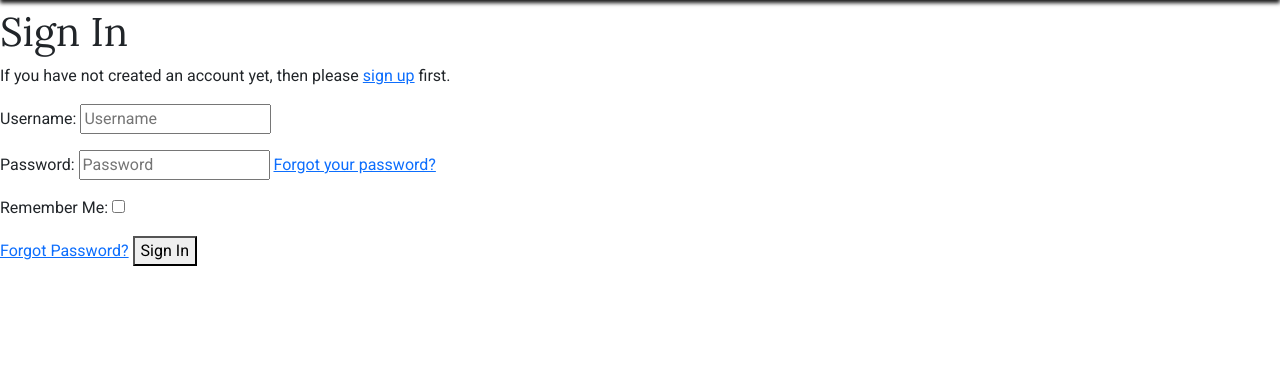
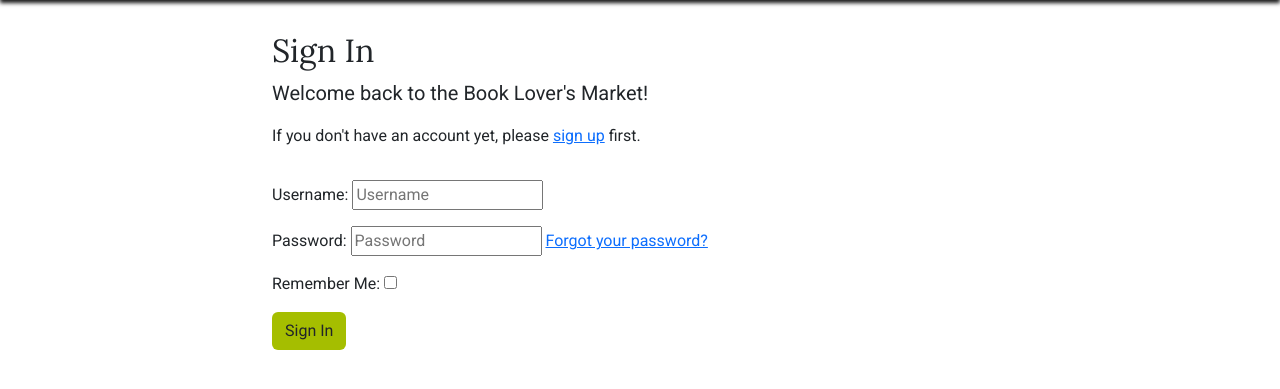
Before and after one commit to Gary-Burke/book-lovers-market, a Django app: page /accounts/login/ in a window 1280 px wide. Shown: the part 66-455 px from the top of the page. Run offline with Django 5.2, Linux system fonts and the light colour scheme; some libraries are stand-ins or nearby versions.

Commit message:
Style AllAuth pages

```diff
--- a/static/css/style.css
+++ b/static/css/style.css
@@ -49,3 +49,13 @@ nav {
 .alert-danger {
     background-color: rgba(240, 0, 0, 0.35);
 }
+
+.btn-confirm {
+    background-color: var(--secondary-color);
+}
+
+.btn-confirm:hover {
+    background-color: white;
+    border: solid 1px var(--secondary-color);
+    color: var(--secondary-color);
+}
--- a/templates/account/login.html
+++ b/templates/account/login.html
@@ -3,44 +3,31 @@
 {% load i18n %}
 {% load account socialaccount %}
 
-{% block head_title %}{% trans "Sign In" %}{% endblock head_title %}
+{% block head_title %}{% trans "Sign In" %}{% endblock %}
 
 {% block content %}
 
-<h1>{% trans "Sign In" %}</h1>
+<div class="container">
+  <div class="row">
+    <div class="col-md-8 mt-4 offset-md-2">
+      <h2>{% trans "Sign In" %}</h2>
 
-{% get_providers as socialaccount_providers %}
-
-{% if socialaccount_providers %}
-<p>{% blocktrans with site.name as site_name %}Please sign in with one
-of your existing third party accounts. Or, <a href="{{ signup_url }}">sign up</a>
-for a {{ site_name }} account and sign in below:{% endblocktrans %}</p>
-
-<div class="socialaccount_ballot">
-
-  <ul class="socialaccount_providers">
-    {% include "socialaccount/snippets/provider_list.html" with process="login" %}
-  </ul>
-
-  <div class="login-or">{% trans 'or' %}</div>
-
+      <p class="lead">{% blocktrans %}Welcome back to the Book Lover's Market!</p>
+      <p>If you don't have an account yet, please <a class="link" href="{{ signup_url }}">sign up</a> first.
+        {% endblocktrans %}</p>
     </div>
-
-{% include "socialaccount/snippets/login_extra.html" %}
-
-{% else %}
-<p>{% blocktrans %}If you have not created an account yet, then please
-<a href="{{ signup_url }}">sign up</a> first.{% endblocktrans %}</p>
-{% endif %}
-
+  </div>
+  <div class="row">
+    <div class="col-md-8 mt-3 offset-md-2">
       <form class="login" method="POST" action="{% url 'account_login' %}">
         {% csrf_token %}
         {{ form.as_p }}
         {% if redirect_field_value %}
         <input type="hidden" name="{{ redirect_field_name }}" value="{{ redirect_field_value }}" />
         {% endif %}
-  <a class="button secondaryAction" href="{% url 'account_reset_password' %}">{% trans "Forgot Password?" %}</a>
-  <button class="primaryAction" type="submit">{% trans "Sign In" %}</button>
+        <button class="btn btn-confirm" type="submit">{% trans "Sign In" %}</button>
       </form>
-
-{% endblock content %}
+    </div>
+  </div>
+</div>
+{% endblock %}
```
Also changed, not shown: templates/account/logout.html (+21 -13 lines), templates/account/signup.html (+18 -4 lines). Lines whose indentation alone changed are shown as unchanged.
